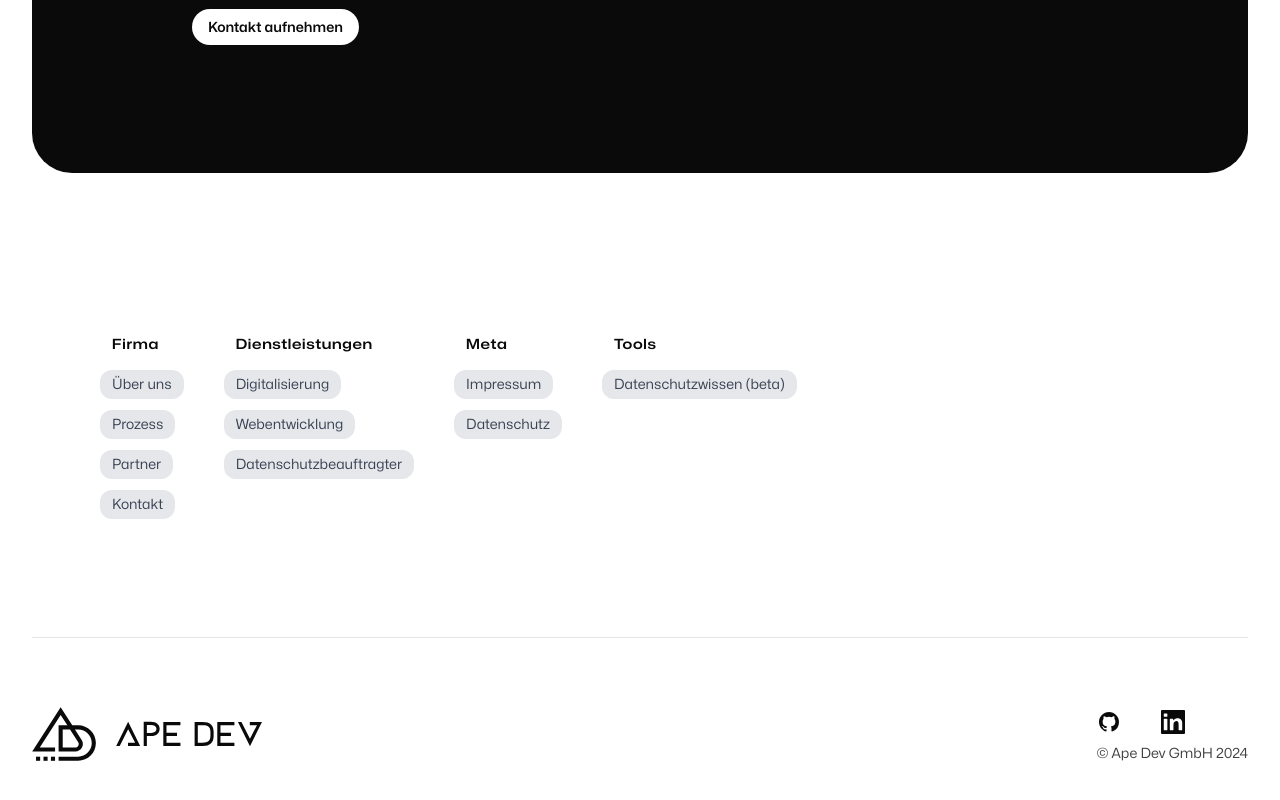
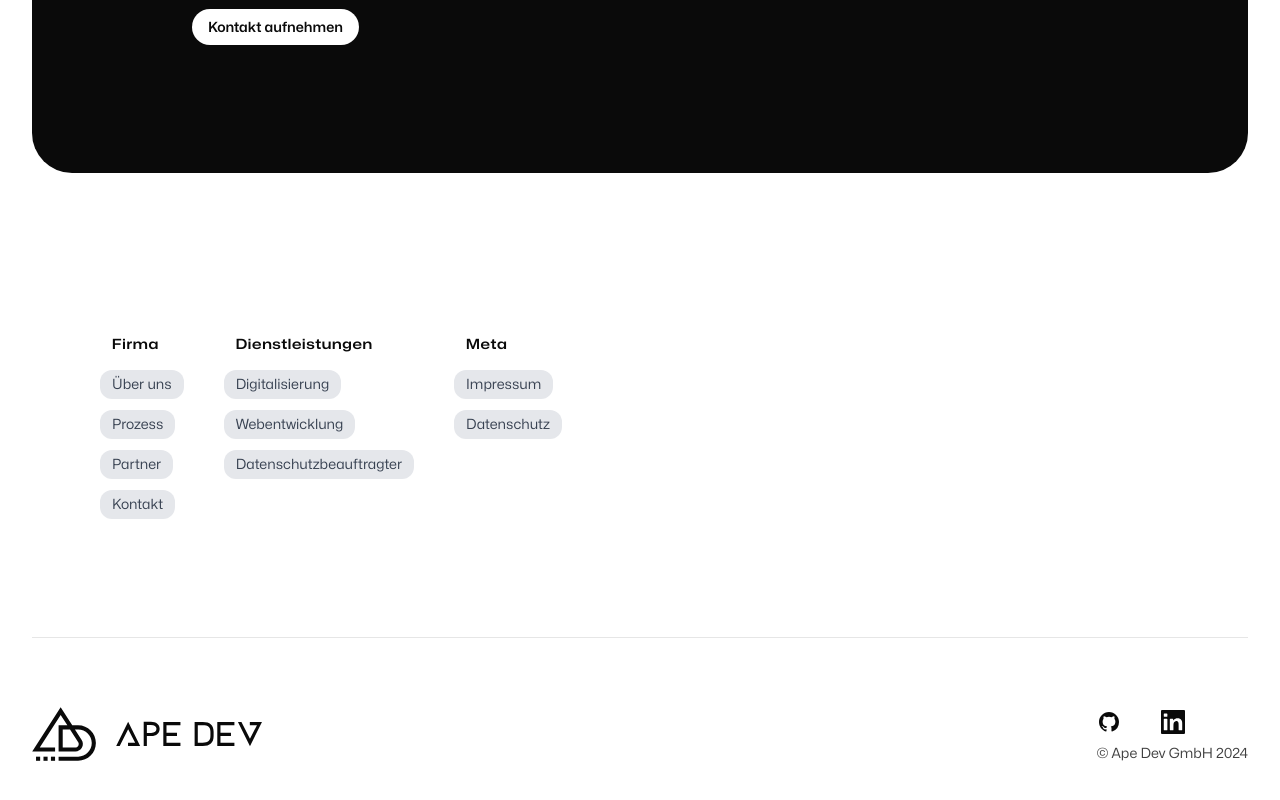
Before and after one commit to ape-dev-de/studio-web, a Next.js app: page / in a window 1280 px wide. Shown: the part 3953-4753 px from the top of the page. Built offline with nearby package versions, Linux system fonts and the light colour scheme.

Commit message:
Update Footer.tsx

```diff
--- a/src/components/Footer.tsx
+++ b/src/components/Footer.tsx
@@ -35,13 +35,7 @@ const navigation = [
       { title: 'Impressum', href: '/imprint' },
       { title: 'Datenschutz ', href: '/datenschutz' },
     ],
-  },
-  {
-    title: 'Tools',
-    links: [
-      { title: 'Datenschutzwissen (beta)', href: 'https://wissen.ape-dev.de' },
-    ],
-  },
+  }
 ]
 
 function Navigation() {
```
